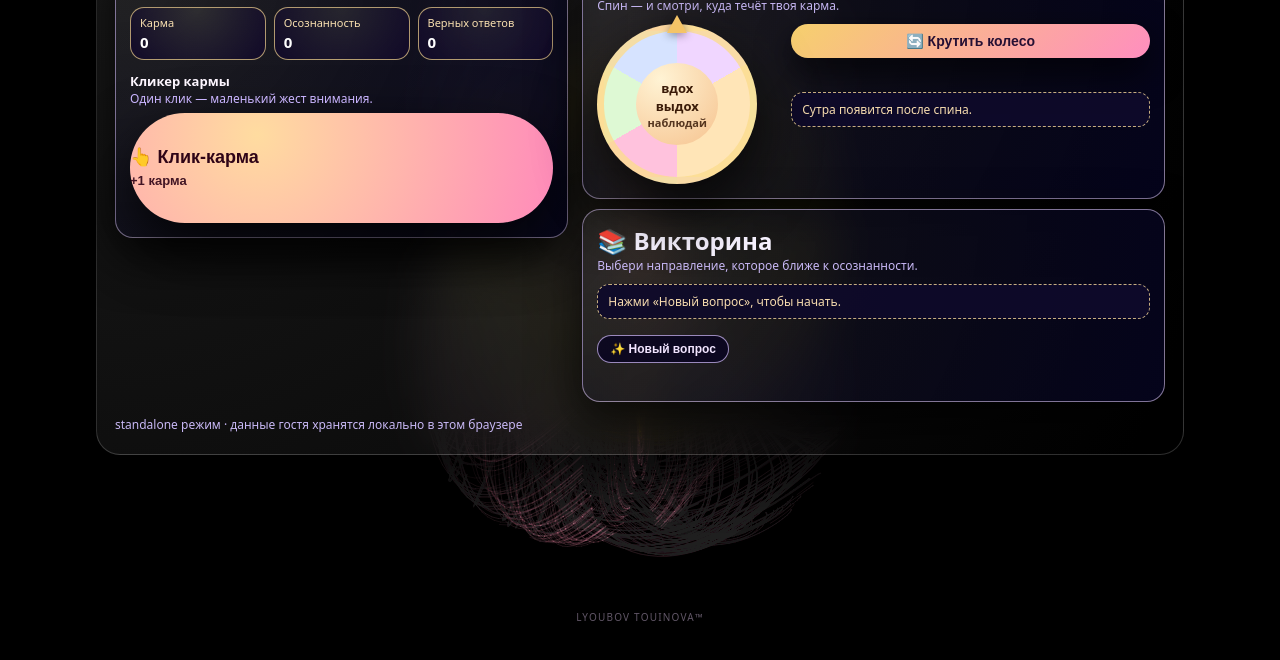
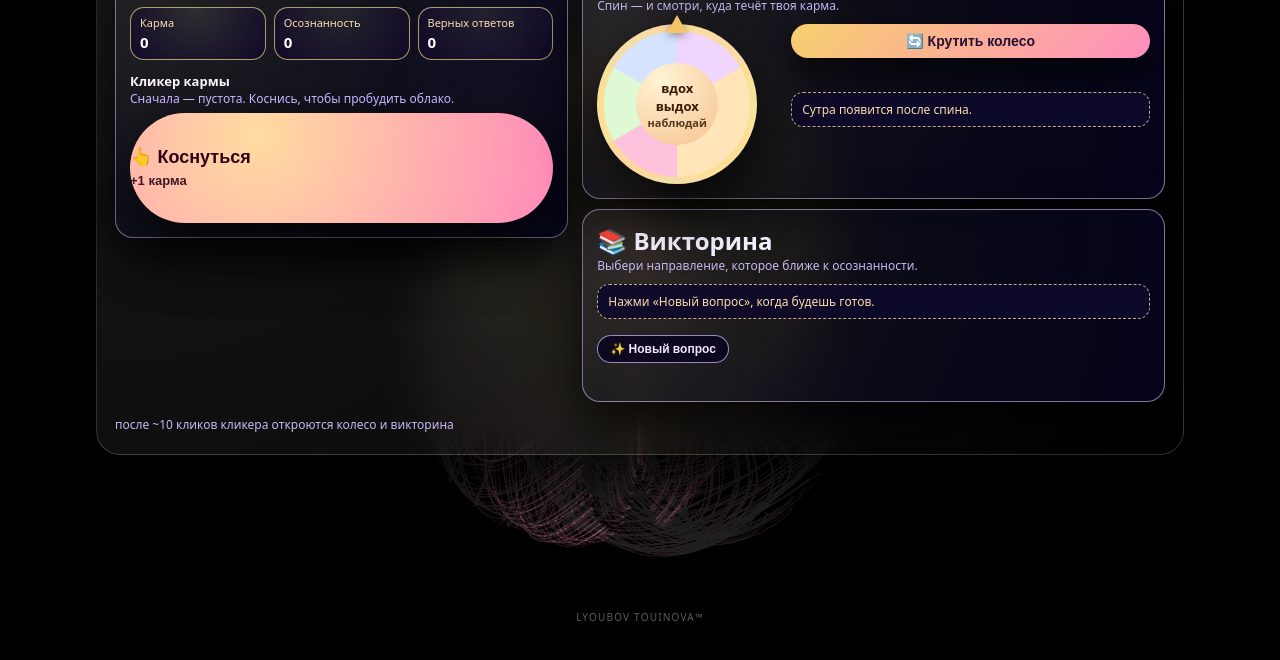
Before and after one commit to medialacuna/miniapp, a website: page public/index.html in a window 1280 px wide. Shown: the part 166-826 px from the top of the page. Drawn offline with Linux system fonts and the light colour scheme; no server answers; a script that the page names is missing.

Commit message:
Update index.html

```diff
--- a/public/index.html
+++ b/public/index.html
@@ -4,8 +4,10 @@
   <meta charset="UTF-8">
   <title>HeartWins · Колесо осознанности</title>
   <meta name="viewport" content="width=device-width, initial-scale=1.0">
-  <!-- VK bridge (подключится, если в VK Mini App) -->
+  <!-- VK bridge (только если запущено как VK Mini App) -->
   <script src="https://unpkg.com/@vkontakte/vk-bridge/dist/browser.min.js"></script>
+  <!-- Telegram WebApp SDK (если в Mini App) -->
+  <script src="https://telegram.org/js/telegram-web-app.js"></script>
   <link rel="stylesheet" href="style.css">
 </head>
 <body>
@@ -35,8 +37,9 @@
   <main class="app-main">
     <section id="mainSection" class="panel main-panel">
       <div class="main-grid">
+        <!-- Блок профиля + Кликер в центре -->
         <div class="column">
-          <div class="panel-card">
+          <div class="panel-card core-card">
             <div class="panel-card-header">
               <div>
                 <h2 id="profileGreeting">Привет!</h2>
@@ -62,19 +65,24 @@
             <div class="clicker">
               <div class="clicker-top">
                 <div class="clicker-label">Кликер кармы</div>
-                <div class="clicker-sub">Один клик — маленький жест внимания.</div>
+                <div class="clicker-sub">
+                  Сначала — пустота. Коснись, чтобы пробудить облако.
+                </div>
               </div>
               <button id="karmaClickBtn" class="clicker-btn">
-                👆 Клик-карма<br><span>+1 карма</span>
+                👆 Коснуться<br><span>+1 карма</span>
               </button>
             </div>
           </div>
         </div>
 
-        <div class="column">
+        <!-- Расширенная часть: колесо + викторина (открывается с 10 кармы) -->
+        <div class="column advanced-wrapper" id="advancedSection">
           <div class="panel-card">
             <h2>🎡 Колесо</h2>
-            <p class="muted small">Спин — и смотри, куда течёт твоя карма.</p>
+            <p class="muted small">
+              Спин — и смотри, куда течёт твоя карма.
+            </p>
 
             <div class="wheel-layout">
               <div class="wheel-wrap">
@@ -97,10 +105,12 @@
 
           <div class="panel-card">
             <h2>📚 Викторина</h2>
-            <p class="muted small">Выбери направление, которое ближе к осознанности.</p>
+            <p class="muted small">
+              Выбери направление, которое ближе к осознанности.
+            </p>
 
             <div id="quizQuote" class="sutra-box quiz-quote">
-              Нажми «Новый вопрос», чтобы начать.
+              Нажми «Новый вопрос», когда будешь готов.
             </div>
             <p id="quizQuestion" class="quiz-question-text"></p>
             <div id="quizOptions" class="quiz-options"></div>
@@ -112,10 +122,9 @@
         </div>
       </div>
 
-      <!-- Незаметный для обычных пользователей блок гостевого режима -->
       <div class="dev-hint">
         <span class="muted small">
-          standalone режим · данные гостя хранятся локально в этом браузере
+          после ~10 кликов кликера откроются колесо и викторина
         </span>
       </div>
     </section>
```
